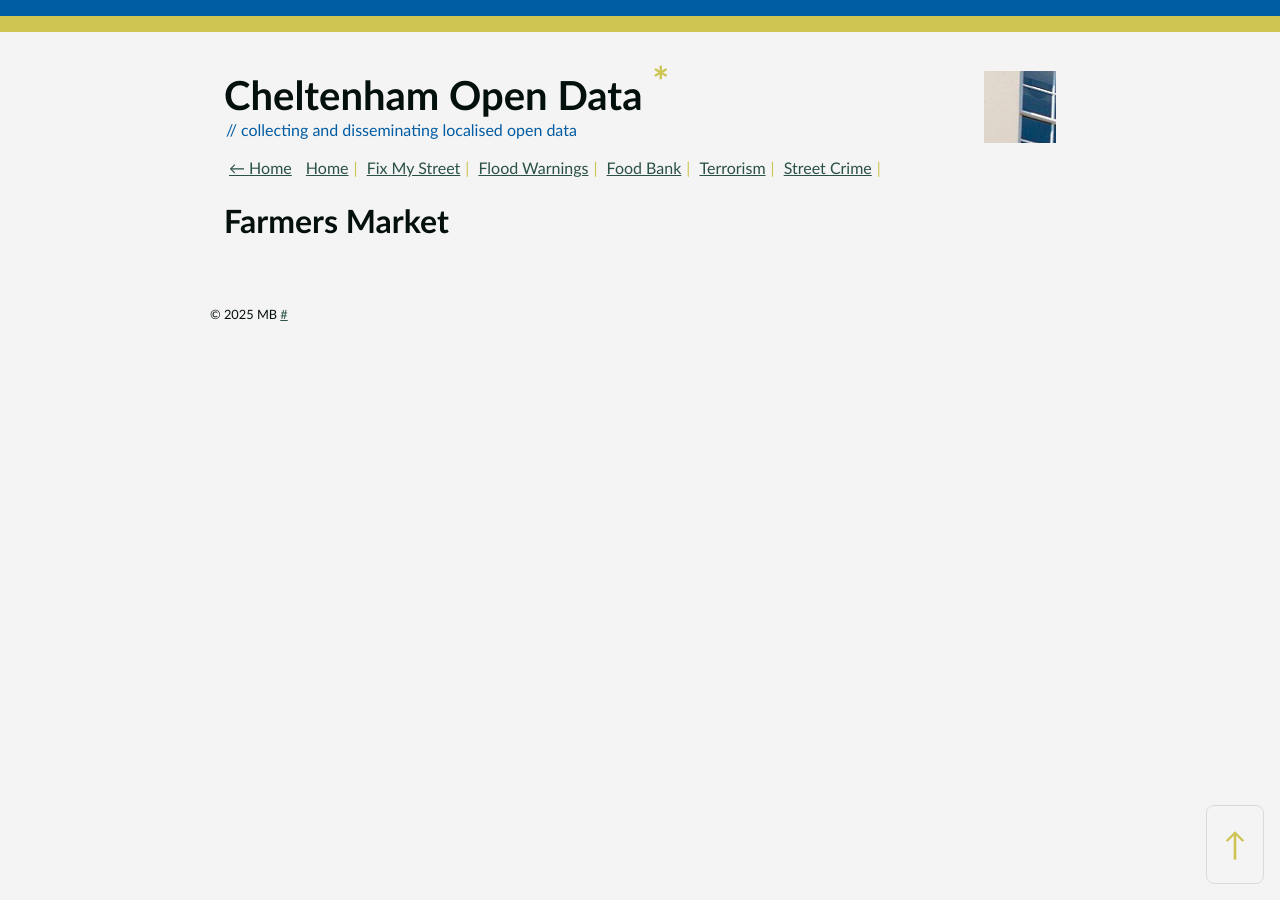
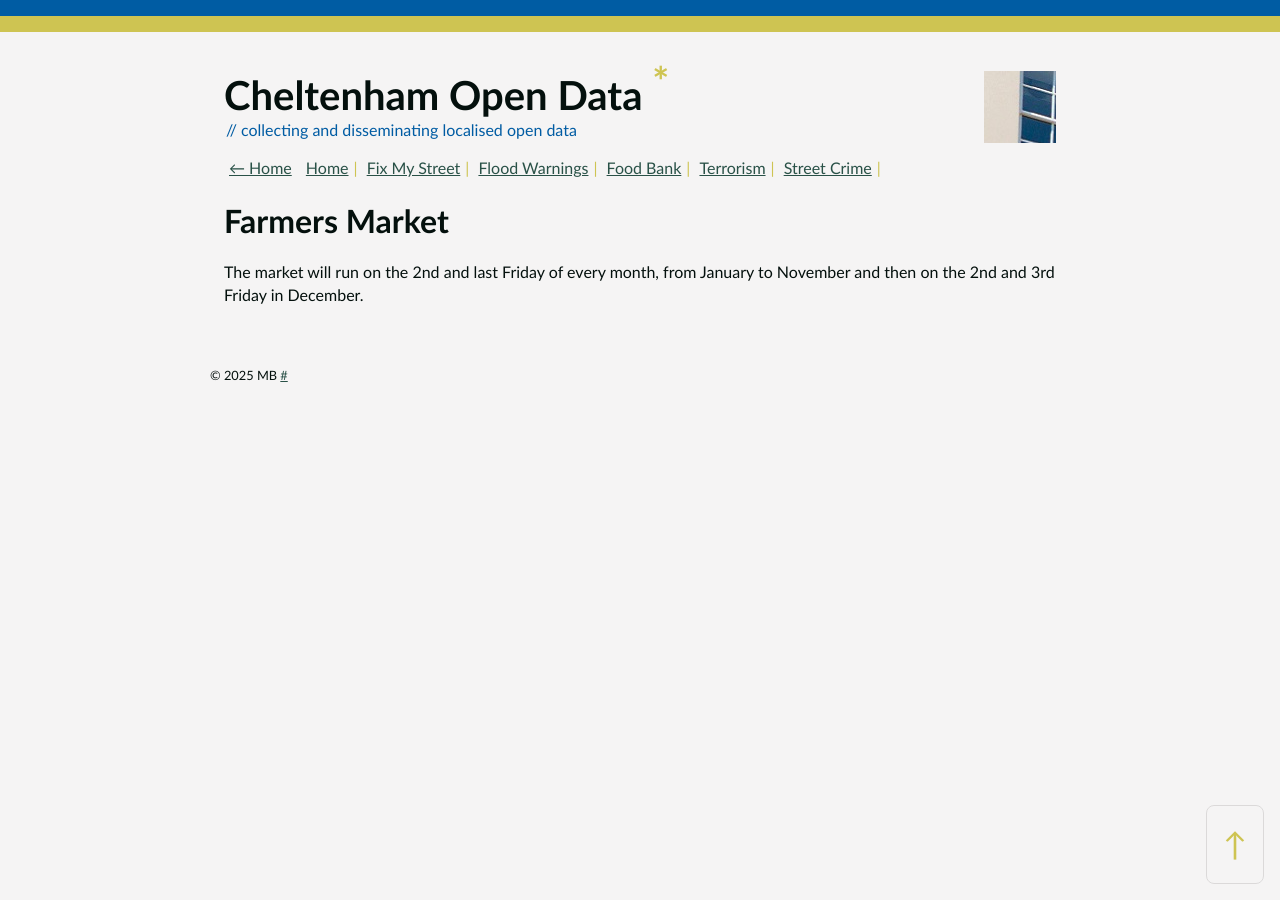
Before and after one commit to mat-0/cheltenham-open-data, a Jekyll site: the page built from _pages/farmers-market.md, in a window 1280 px wide. Built offline with Jekyll 4.4.1, drawn with Linux system fonts in a browser that asks for light colours.

Commit message:
fix
Signed-off-by: mat-0 <Github@thechels.uk>

```diff
--- a/_pages/farmers-market.md
+++ b/_pages/farmers-market.md
@@ -6,3 +6,6 @@ seo: farmers market in Cheltenham
 permalink: /farmers-market
 
 ---
+
+The market will run on the 2nd and last Friday of every month, from
+January to November and then on the 2nd and 3rd Friday in December.
```
